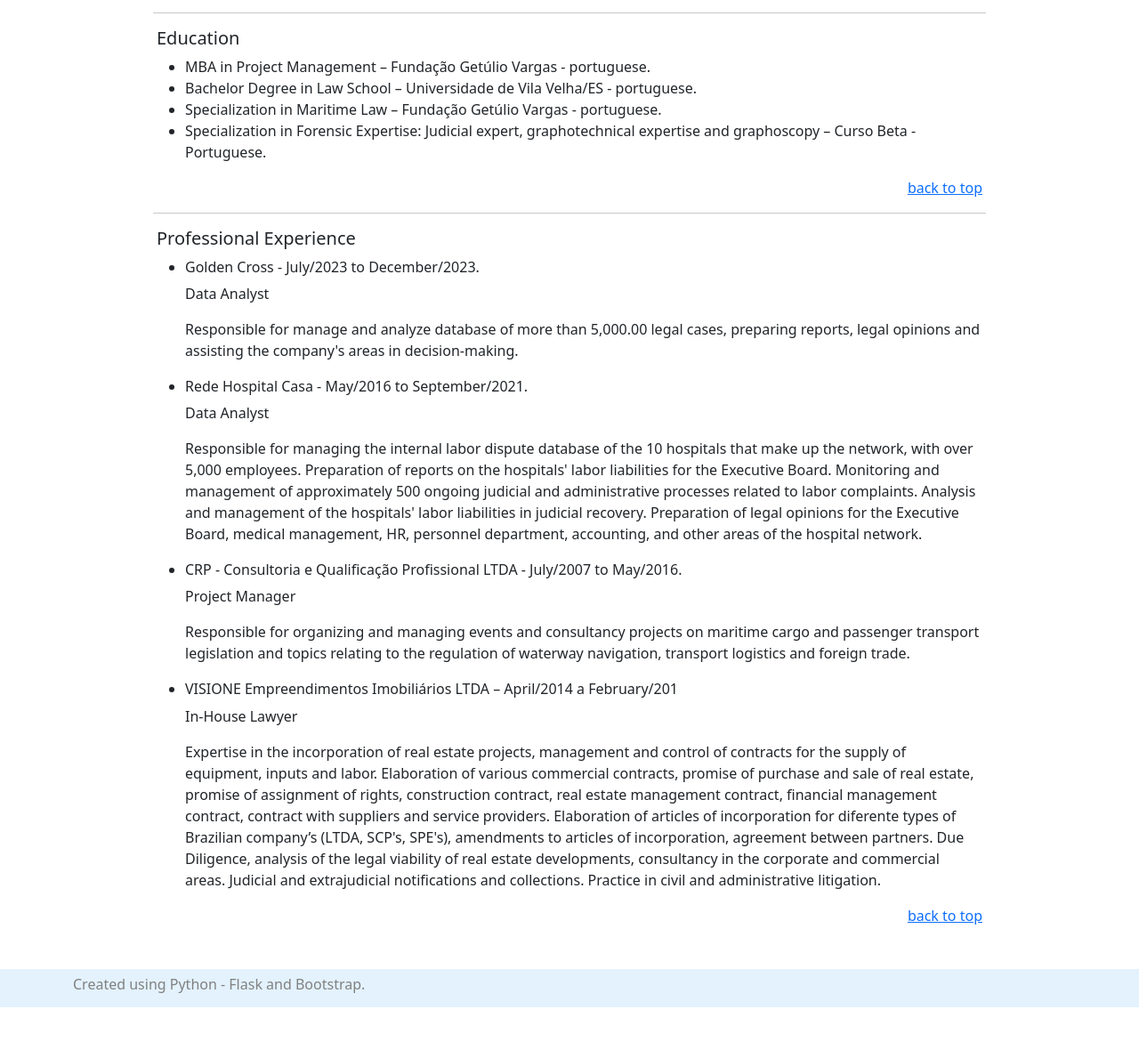
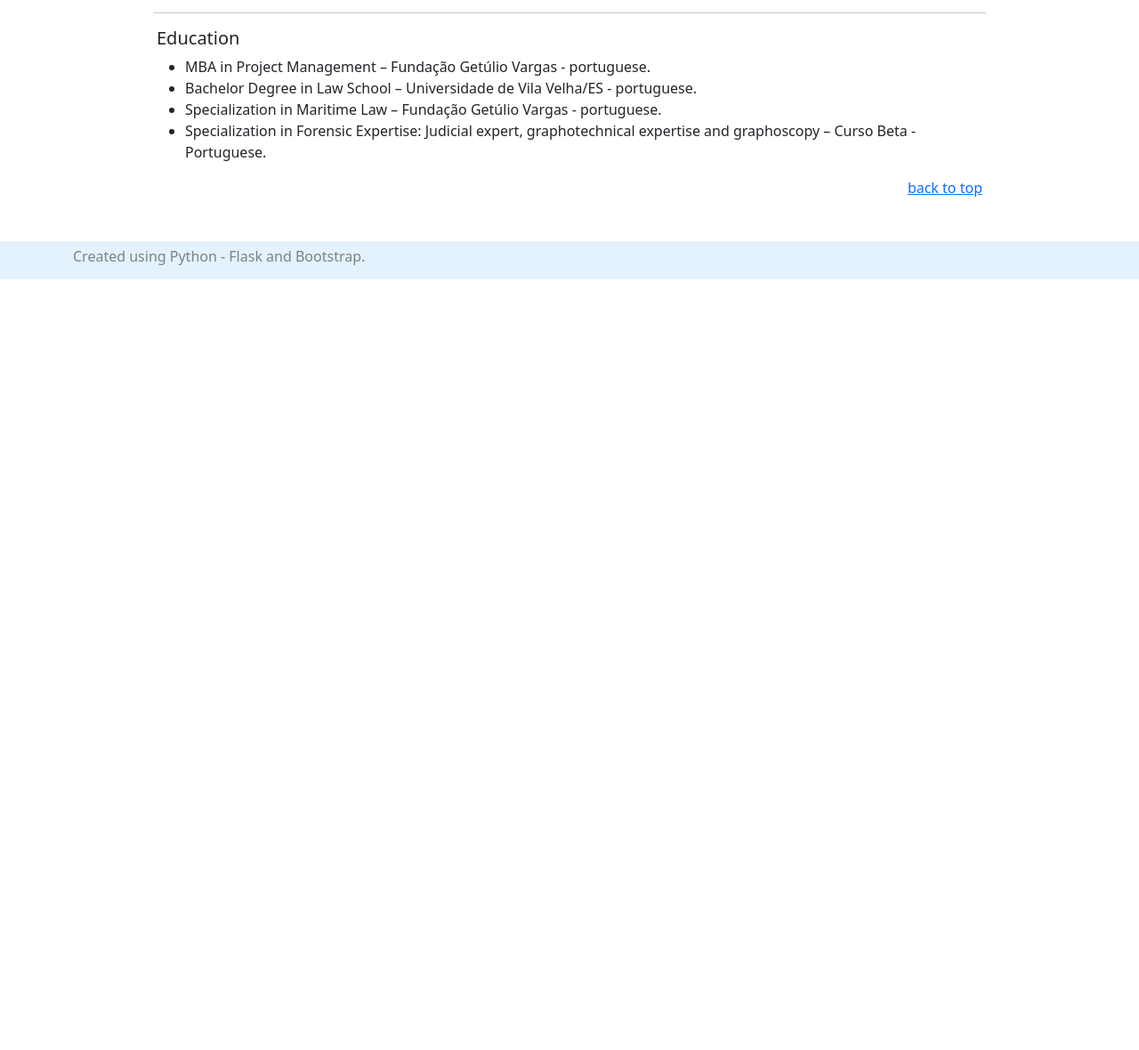
Before and after one commit to pcarpes/pedro_web_page, a Flask app: page /resume in a window 1280 px wide. Shown: the part 2439-3619 px from the top of the page at 89% size. After the commit the page ends 2753 px from the top, so only its background shows below. Run offline with Flask 3, Linux system fonts and the light colour scheme.

Commit message:
Update resume.html

```diff
--- a/templates/resume.html
+++ b/templates/resume.html
@@ -118,33 +118,6 @@
       </div>
     </div>
   </div>
-  <hr>
-  <div class="m-1" id="experience">
-    <h5>Professional Experience</h5>
-    <div>
-      <ul>
-        <li><h6>Golden Cross - July/2023 to December/2023.</h6>
-          <p>Data Analyst</p>
-          <p>Responsible for manage and analyze database of more than 5,000.00 legal cases, preparing reports, legal opinions and assisting the company's areas in decision-making.</p>
-        </li>
-        <li><h6>Rede Hospital Casa - May/2016 to September/2021.</h6>
-          <p>Data Analyst</p>
-          <p>Responsible for managing the internal labor dispute database of the 10 hospitals that make up the network, with over 5,000 employees. Preparation of reports on the hospitals' labor liabilities for the Executive Board. Monitoring and management of approximately 500 ongoing judicial and administrative processes related to labor complaints. Analysis and management of the hospitals' labor liabilities in judicial recovery. Preparation of legal opinions for the Executive Board, medical management, HR, personnel department, accounting, and other areas of the hospital network.</p>
-        </li>
-        <li><h6>CRP - Consultoria e Qualificação Profissional LTDA - July/2007 to May/2016.</h6>
-          <p>Project Manager</p>
-          <p>Responsible for organizing and managing events and consultancy projects on maritime cargo and passenger transport legislation and topics relating to the regulation of waterway navigation, transport logistics and foreign trade.</p>
-        </li>
-        <li><h6>VISIONE Empreendimentos Imobiliários LTDA – April/2014 a February/201</h6>
-          <p>In-House Lawyer</p>
-          <p>Expertise in the incorporation of real estate projects, management and control of contracts for the supply of equipment, inputs and labor. Elaboration of various commercial contracts, promise of purchase and sale of real estate, promise of assignment of rights, construction contract, real estate management contract, financial management contract, contract with suppliers and service providers. Elaboration of articles of incorporation for diferente types of Brazilian company’s (LTDA, SCP's, SPE's), amendments to articles of incorporation, agreement between partners. Due Diligence, analysis of the legal viability of real estate developments, consultancy in the corporate and commercial areas. Judicial and extrajudicial notifications and collections. Practice in civil and administrative litigation.</p>
-        </li>
-      </ul>
-      <div class="nav justify-content-end">
-        <a href="/resume">back to top</button></a>
-      </div>
-    </div>
-  </div>
 </div>
 
 {% endblock %}
```
